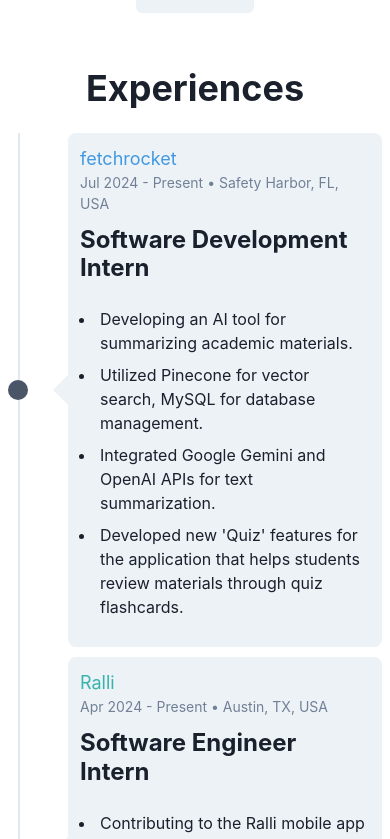
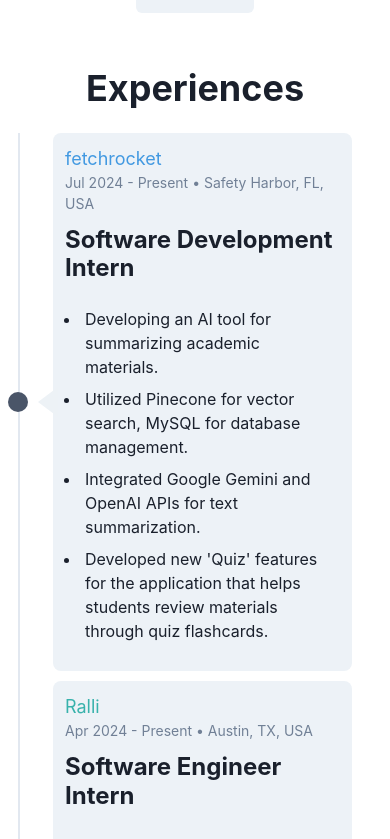
Before and after one commit to davidgamingvn/homepage, a React (Vite) app: page / in a window 390 px wide. Shown: the part 1045-1884 px from the top of the page. Built offline with nearby package versions, Linux system fonts and the light colour scheme.

Commit message:
fix mobile styling

```diff
--- a/src/components/ExperienceTimeline.tsx
+++ b/src/components/ExperienceTimeline.tsx
@@ -24,21 +24,15 @@
       <chakra.h3 fontSize="4xl" fontWeight="bold" mb={18} textAlign="center">
         Experiences
       </chakra.h3>
-      {experiences.map((milestone, index) => (
-        <motion.div
-          key={milestone.id}
-          initial={{ opacity: 0, x: index % 2 === 0 ? -50 : 50 }}
-          whileInView={{ opacity: 1, x: 0 }}
-          transition={{ duration: 0.5, delay: index * 0.2 }}
-          viewport={{ once: true }}
-        >
+      {experiences.map((experience, index) => (
+
           <Flex mb="10px">
             {/* Desktop view(left card) */}
-            {isDesktop && milestone.id % 2 === 0 && (
+            {isDesktop && experience.id % 2 === 0 && (
               <>
                 <EmptyCard />
                 <LineWithDot />
-                <Card {...milestone} />
+                <Card {...experience} />
               </>
             )}
 
@@ -46,20 +40,19 @@
             {isMobile && (
               <>
                 <LineWithDot />
-                <Card {...milestone} />
+                <Card {...experience} />
               </>
             )}
 
             {/* Desktop view(right card) */}
-            {isDesktop && milestone.id % 2 !== 0 && (
+            {isDesktop && experience.id % 2 !== 0 && (
               <>
-                <Card {...milestone} />
+                <Card {...experience} />
                 <LineWithDot />
                 <EmptyCard />
               </>
             )}
           </Flex>
-        </motion.div>
       ))}
     </Container>
   );
@@ -93,7 +86,7 @@
   if (isMobile) {
     leftValue = "-15px";
     rightValue = "unset";
-    borderWidthValue = "15px 15px 15px 0";
+    borderWidthValue = "15px 20px 15px 0";
   }
 
   return (
@@ -120,6 +113,7 @@
         right: rightValue,
         display: "block",
       }}
+      maxW={{ base: "80%" }}
     >
       <Box>
         <motion.div
@@ -136,7 +130,14 @@
           </Text>
         </motion.div>
         <VStack spacing={2} mb={3} textAlign="left">
-          <chakra.h1 fontSize="2xl" lineHeight={1.2} paddingTop={3} paddingBottom={3} fontWeight="bold" w="100%">
+          <chakra.h1
+            fontSize="2xl"
+            lineHeight={1.2}
+            paddingTop={3}
+            paddingBottom={3}
+            fontWeight="bold"
+            w="100%"
+          >
             {title}
           </chakra.h1>
           <motion.div
@@ -158,7 +159,9 @@
                   }}
                   viewport={{ once: true }}
                 >
-                  <ListItem fontSize="md" padding={1}>{desc}</ListItem>
+                  <ListItem fontSize="md" padding={1}>
+                    {desc}
+                  </ListItem>
                 </motion.div>
               ))}
             </UnorderedList>
@@ -174,7 +177,7 @@
     <Flex
       pos="relative"
       alignItems="center"
-      mr={{ base: "40px", md: "40px" }}
+      mr={{ base: "25px", md: "40px" }}
       ml={{ base: "0", md: "40px" }}
     >
       <chakra.span
```
